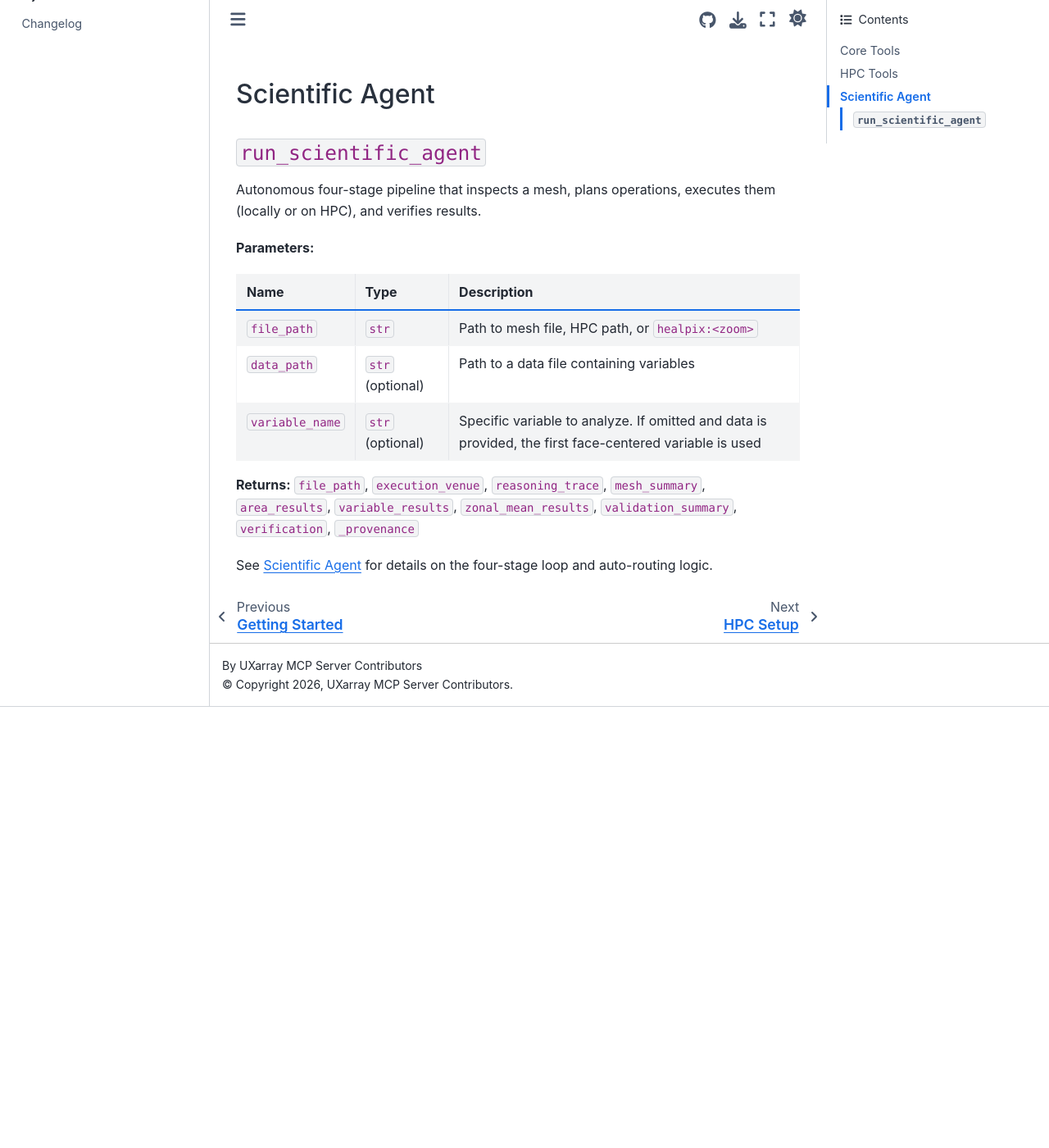
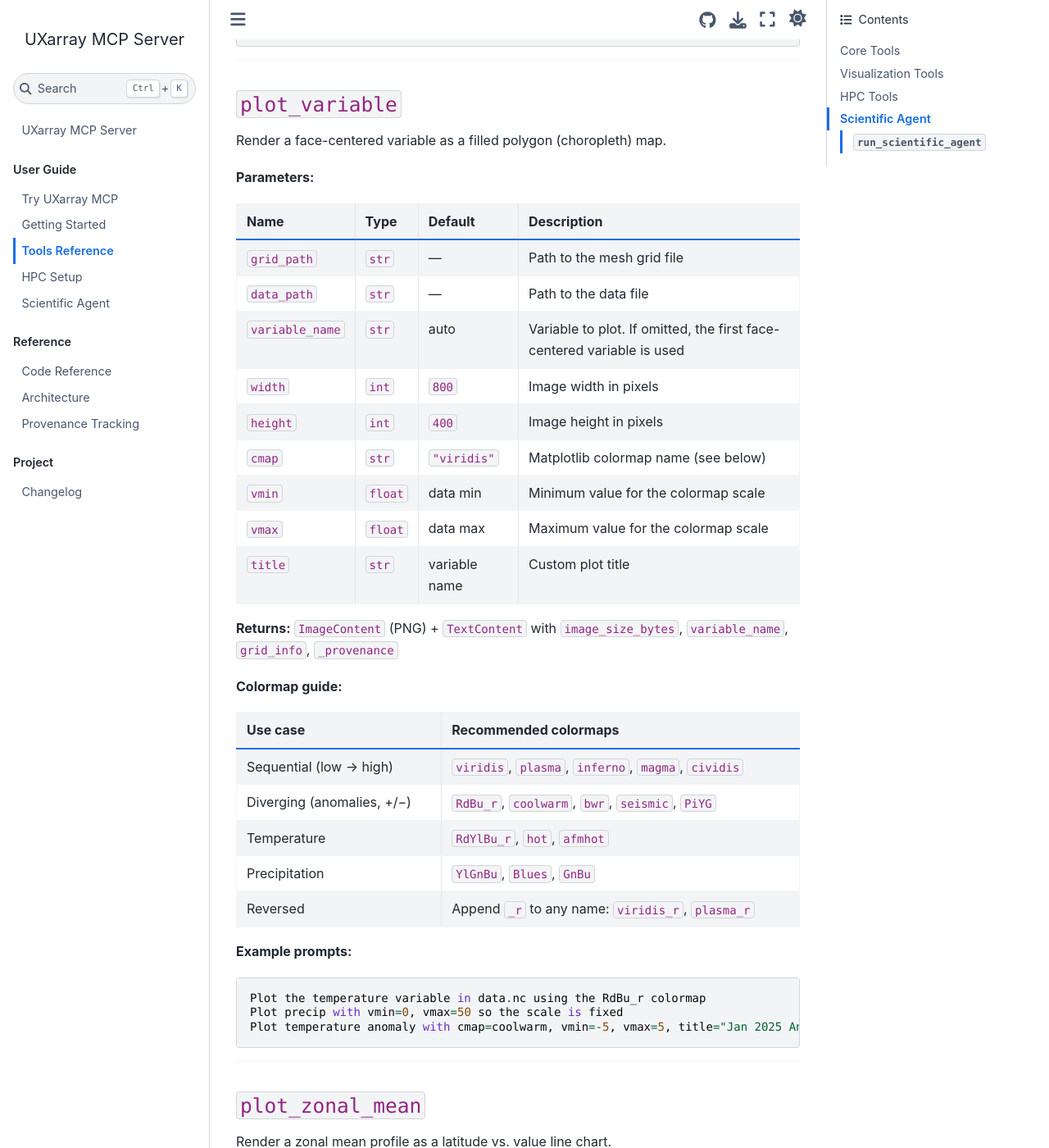
Before and after one commit to UXARRAY/uxarray-mcp-server, a Sphinx documentation site: the page built from docs/tools.md, in a window 1280 px wide and 1400 px high, scrolled down 4261 px. Shown: the whole window at 82% size. Built offline with Sphinx 7.4.7 and the Sphinx Book theme 1.1.4, drawn with Linux system fonts in a browser that asks for light colours; pages that are not in the unit, such as notebooks, are missing from menus; before the commit the page ends 5123 px from its top, so only the background shows below that; some of the changed text lies outside the part shown.

Commit message:
Complete plotting tools: docs, formatting params, and test coverage

````diff
--- a/docs/tools.md
+++ b/docs/tools.md
@@ -127,6 +127,105 @@
 
 ---
 
+## Visualization Tools
+
+These tools render mesh visualizations and return a base64-encoded PNG image that MCP clients display inline, alongside a JSON provenance block.
+
+### `plot_mesh`
+
+Render a mesh wireframe — topology only, no data.
+
+**Parameters:**
+
+| Name | Type | Default | Description |
+|------|------|---------|-------------|
+| `grid_path` | `str` | — | Path to mesh file, or `healpix:<zoom>` |
+| `width` | `int` | `800` | Image width in pixels |
+| `height` | `int` | `400` | Image height in pixels |
+
+**Returns:** `ImageContent` (PNG) + `TextContent` with `image_size_bytes`, `grid_info`, `_provenance`
+
+**Example prompts:**
+
+```
+Plot the mesh in /data/grid.nc
+Plot healpix:4 at 1200x600
+```
+
+---
+
+### `plot_variable`
+
+Render a face-centered variable as a filled polygon (choropleth) map.
+
+**Parameters:**
+
+| Name | Type | Default | Description |
+|------|------|---------|-------------|
+| `grid_path` | `str` | — | Path to the mesh grid file |
+| `data_path` | `str` | — | Path to the data file |
+| `variable_name` | `str` | auto | Variable to plot. If omitted, the first face-centered variable is used |
+| `width` | `int` | `800` | Image width in pixels |
+| `height` | `int` | `400` | Image height in pixels |
+| `cmap` | `str` | `"viridis"` | Matplotlib colormap name (see below) |
+| `vmin` | `float` | data min | Minimum value for the colormap scale |
+| `vmax` | `float` | data max | Maximum value for the colormap scale |
+| `title` | `str` | variable name | Custom plot title |
+
+**Returns:** `ImageContent` (PNG) + `TextContent` with `image_size_bytes`, `variable_name`, `grid_info`, `_provenance`
+
+**Colormap guide:**
+
+| Use case | Recommended colormaps |
+|----------|-----------------------|
+| Sequential (low → high) | `viridis`, `plasma`, `inferno`, `magma`, `cividis` |
+| Diverging (anomalies, +/−) | `RdBu_r`, `coolwarm`, `bwr`, `seismic`, `PiYG` |
+| Temperature | `RdYlBu_r`, `hot`, `afmhot` |
+| Precipitation | `YlGnBu`, `Blues`, `GnBu` |
+| Reversed | Append `_r` to any name: `viridis_r`, `plasma_r` |
+
+**Example prompts:**
+
+```
+Plot the temperature variable in data.nc using the RdBu_r colormap
+Plot precip with vmin=0, vmax=50 so the scale is fixed
+Plot temperature anomaly with cmap=coolwarm, vmin=-5, vmax=5, title="Jan 2025 Anomaly"
+```
+
+---
+
+### `plot_zonal_mean`
+
+Render a zonal mean profile as a latitude vs. value line chart.
+
+**Parameters:**
+
+| Name | Type | Default | Description |
+|------|------|---------|-------------|
+| `grid_path` | `str` | — | Path to the mesh grid file |
+| `data_path` | `str` | — | Path to the data file |
+| `variable_name` | `str` | — | Name of the face-centered variable |
+| `width` | `int` | `800` | Image width in pixels |
+| `height` | `int` | `400` | Image height in pixels |
+| `lat_spec` | `tuple/float/list` | default bands | Latitude band specification (see `calculate_zonal_mean`) |
+| `conservative` | `bool` | `False` | Use area-weighted averaging |
+| `line_color` | `str` | `"#1f77b4"` | Matplotlib color for the profile line (see below) |
+| `title` | `str` | auto | Custom plot title |
+
+**Color specification:**
+
+Any valid matplotlib color works: named colors (`"red"`, `"steelblue"`, `"darkorange"`), hex strings (`"#e74c3c"`), or RGB tuples as strings.
+
+**Example prompts:**
+
+```
+Plot the zonal mean of temperature
+Plot zonal mean of precipitation in red with title "Annual Mean Precipitation"
+Plot temperature zonal mean with 2-degree bands and area-weighted averaging
+```
+
+---
+
 ## HPC Tools
 
 These tools are only registered when an HPC endpoint is configured. They have the same interface as their core counterparts, plus a `use_remote` flag.
````
Also changed, not shown: docs/api.rst (+8 -0 lines), docs/changelog.md (+8 -0 lines), docs/try-it.md (added, +87 -0 lines), mpas_face_areas.png (added), 4 other files.
